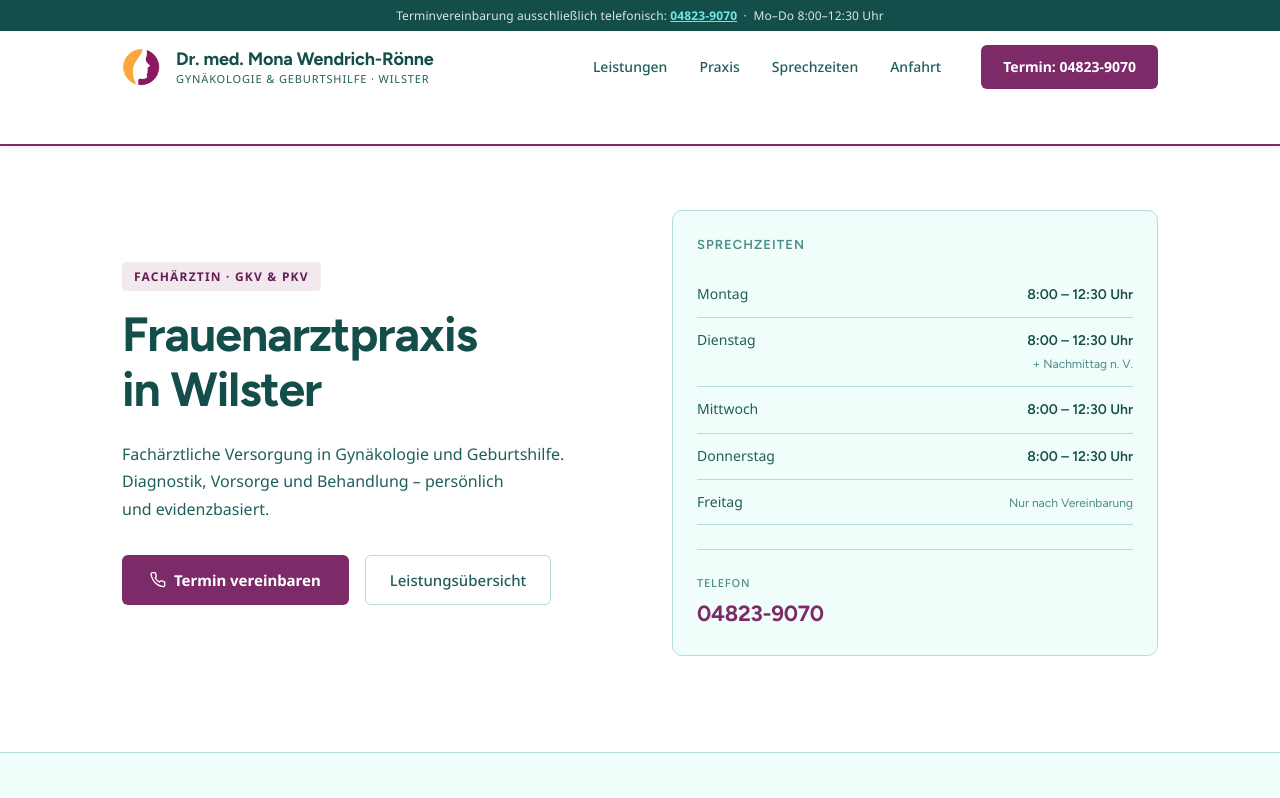
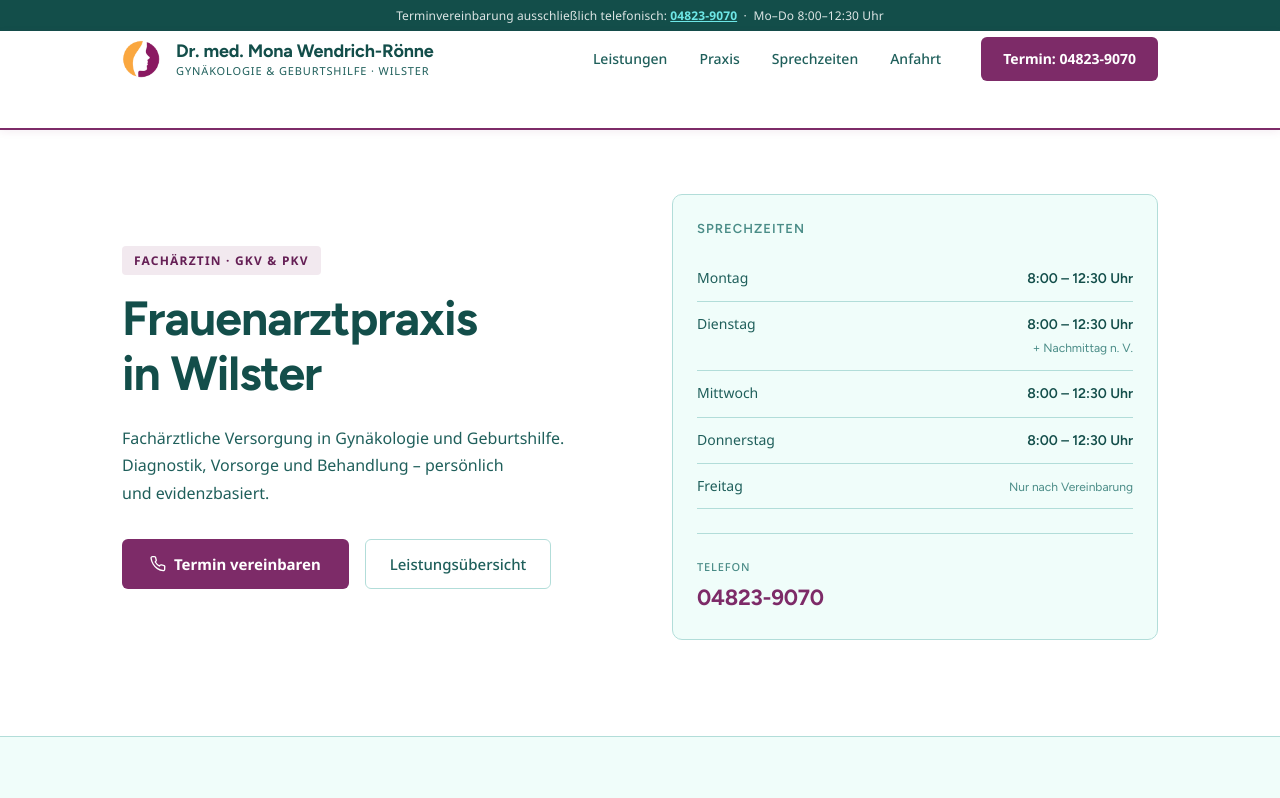
Before and after one commit to felix-roenne-studio/praxiswilster, a plain HTML site: page index.html in a window 1280 px wide. Shown: the top 798 px of the page. Drawn offline with nearby package versions, Linux system fonts and the light colour scheme.

Commit message:
Reduce navbar height from 72px to 56px

```diff
--- a/index.html
+++ b/index.html
@@ -122,7 +122,7 @@
     }
     .nav__inner {
       display: flex; align-items: center;
-      height: 72px; gap: 0;
+      height: 56px; gap: 0;
     }
     .nav__logo {
       flex: 0 0 auto;
```
